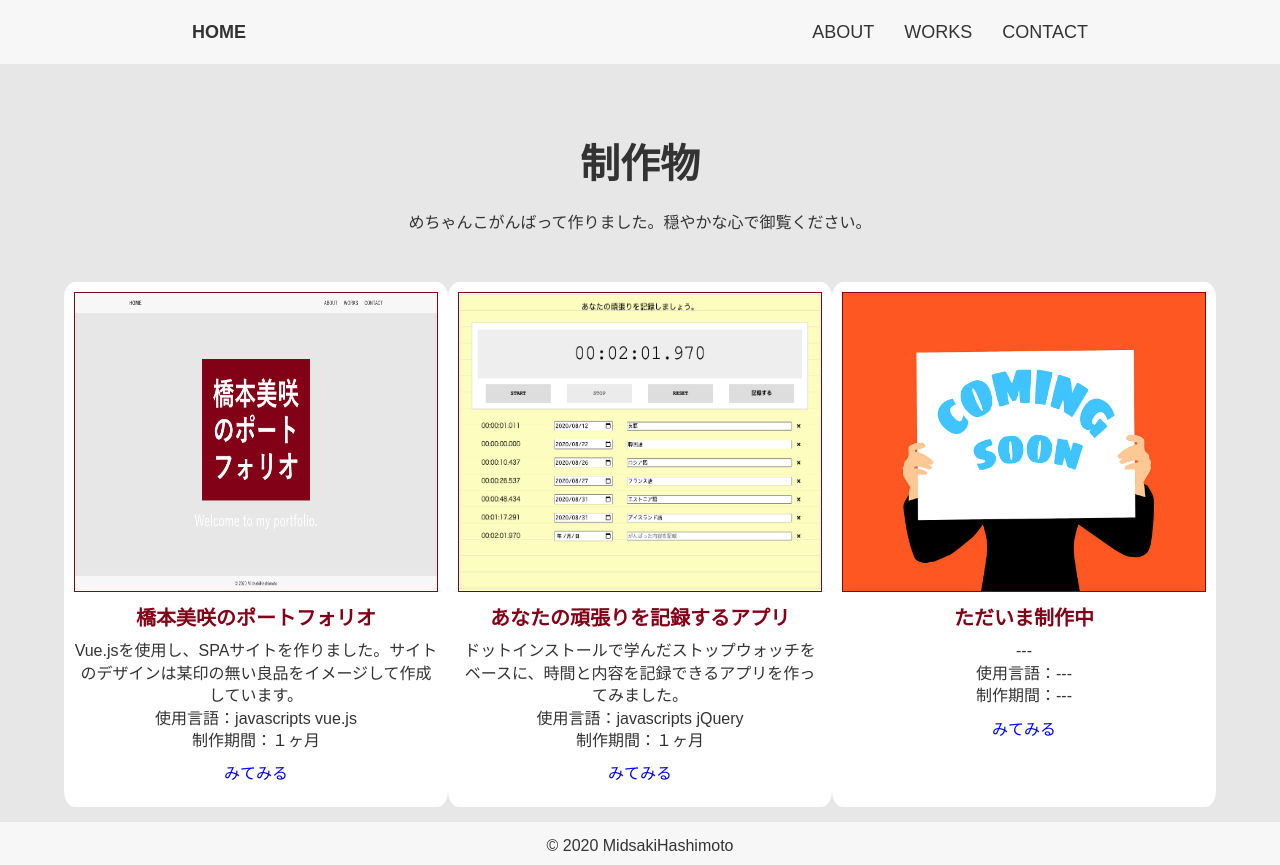
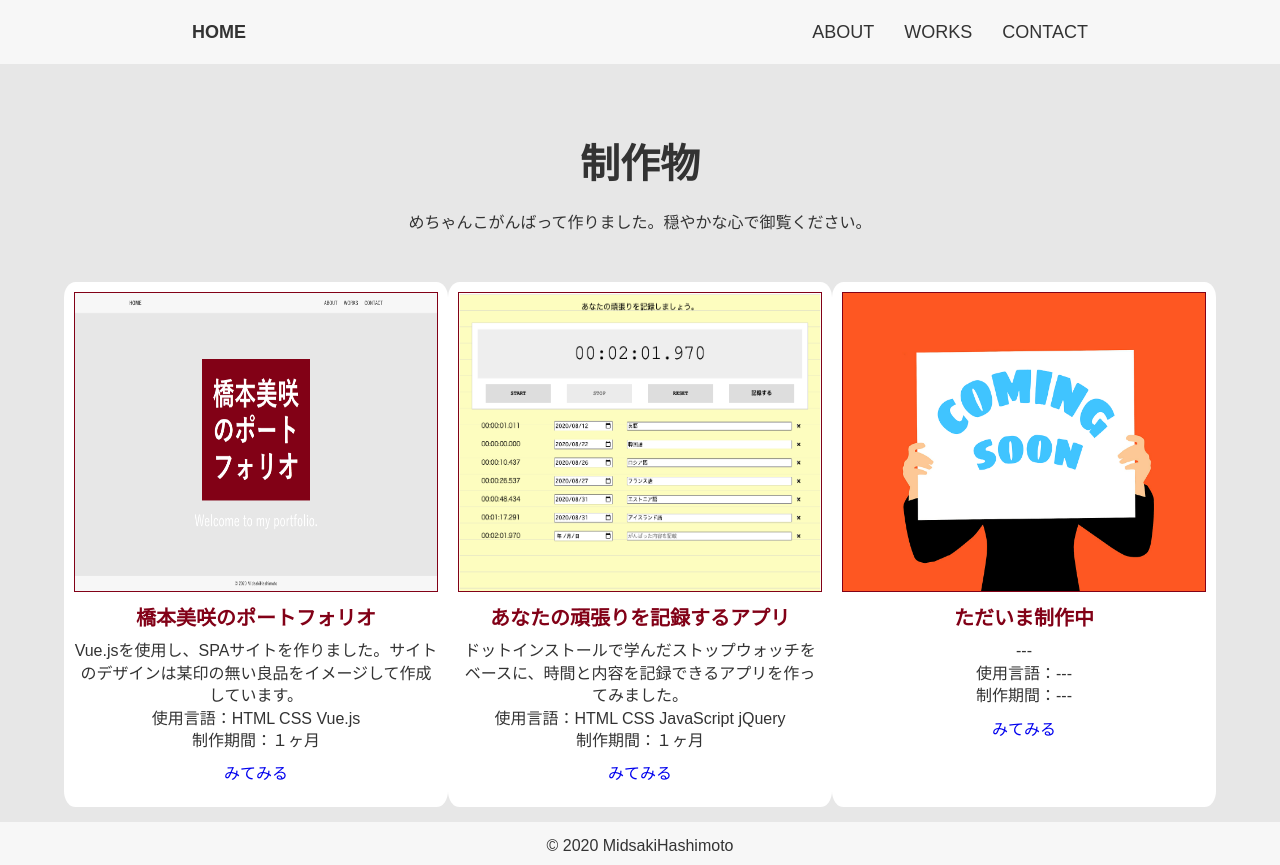
Before and after one commit to hashimotoz/MyPortfolioSite, a Vue app: page /page3 in a window 1280 px wide. Built offline with nearby package versions, Linux system fonts and the light colour scheme.

Commit message:
modified page3.vue

```diff
--- a/src/views/page3.vue
+++ b/src/views/page3.vue
@@ -45,7 +45,7 @@ export default {
         image_src: require("/Users/hashimotomisaki/Documents/プログラミング/ポートフォリオ/セット_main/MyPortfolioSite/src/assets/work0.png") ,
         title: "橋本美咲のポートフォリオ",
         description: "Vue.jsを使用し、SPAサイトを作りました。サイトのデザインは某印の無い良品をイメージして作成しています。",
-        words:"javascripts vue.js",
+        words:"HTML  CSS  Vue.js",
         duration:"１ヶ月",
         url:"http://localhost:8081/"
         },
@@ -53,7 +53,7 @@ export default {
         image_src: require("/Users/hashimotomisaki/Documents/プログラミング/ポートフォリオ/セット_main/MyPortfolioSite/src/assets/work1.png") ,
         title:"あなたの頑張りを記録するアプリ",
         description:"ドットインストールで学んだストップウォッチをベースに、時間と内容を記録できるアプリを作ってみました。",
-        words:"javascripts jQuery",
+        words:"HTML  CSS  JavaScript  jQuery",
         duration:"１ヶ月",
         url:"https://hashimotoz.github.io/LetsRecordStudyTime/"
         },
```
